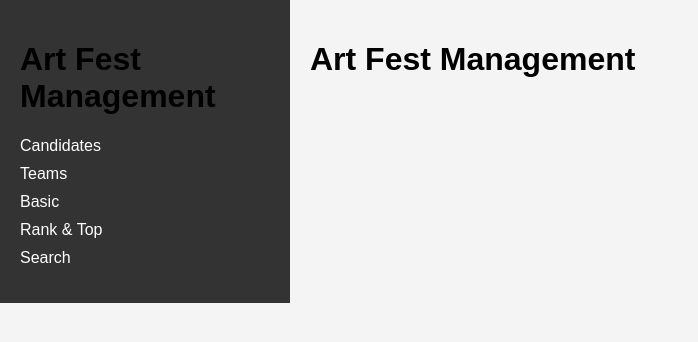
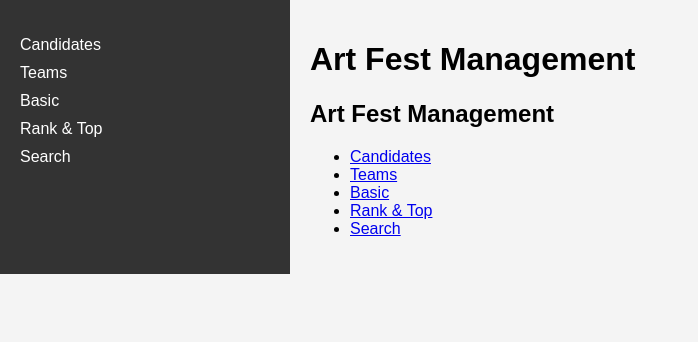
Before and after one commit to Javadamkd/art-fest-management, a Next.js app: page / in a window 1280 px wide. Shown: the top 342 px of the page, without its empty margins (0-698 px from the left). Built offline with nearby package versions, Linux system fonts and the light colour scheme.

Commit message:
Update index.js

```diff
--- a/pages/index.js
+++ b/pages/index.js
@@ -1,41 +1,75 @@
+// pages/index.js
 import Link from 'next/link';
 
 export default function Home() {
   return (
     <div className="container">
-      <div className="sidebar">
+      <Sidebar />
+      <div className="content">
         <h1>Art Fest Management</h1>
+        <h2>Art Fest Management</h2>
         <ul>
           <li>
-            <Link href="/candidates" legacyBehavior>
-              <a>Candidates</a>
+            <Link href="/candidates">
+              Candidates
             </Link>
           </li>
           <li>
-            <Link href="/teams" legacyBehavior>
-              <a>Teams</a>
+            <Link href="/teams">
+              Teams
             </Link>
           </li>
           <li>
-            <Link href="/basic" legacyBehavior>
-              <a>Basic</a>
+            <Link href="/basic">
+              Basic
             </Link>
           </li>
           <li>
-            <Link href="/rank-top" legacyBehavior>
-              <a>Rank & Top</a>
+            <Link href="/rank-top">
+              Rank & Top
             </Link>
           </li>
           <li>
-            <Link href="/search" legacyBehavior>
-              <a>Search</a>
+            <Link href="/search">
+              Search
             </Link>
           </li>
         </ul>
       </div>
-      <div className="content">
-        <h1>Art Fest Management</h1>
-      </div>
     </div>
   );
 }
+
+function Sidebar() {
+  return (
+    <div className="sidebar">
+      <ul>
+        <li>
+          <Link href="/candidates">
+            Candidates
+          </Link>
+        </li>
+        <li>
+          <Link href="/teams">
+            Teams
+          </Link>
+        </li>
+        <li>
+          <Link href="/basic">
+            Basic
+          </Link>
+        </li>
+        <li>
+          <Link href="/rank-top">
+            Rank & Top
+          </Link>
+        </li>
+        <li>
+          <Link href="/search">
+            Search
+          </Link>
+        </li>
+      </ul>
+    </div>
+  );
+}
```
